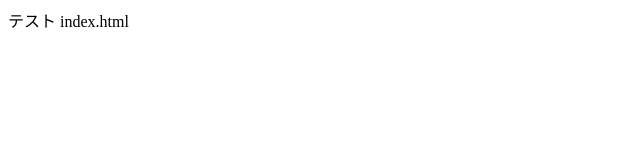
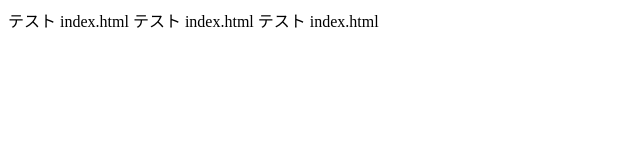
Before and after one commit to hkamioka/myrepos, a plain HTML site: page index.html in a window 1280 px wide. Shown: the whole page, without its empty margins (0-640 px from the left). Drawn offline with Linux system fonts and the light colour scheme.

Commit message:
TEST Commit 2

```diff
--- a/index.html
+++ b/index.html
@@ -2,5 +2,10 @@
 <head></head>
 <body>
 テスト index.html
+
+テスト index.html
+
+テスト index.html
+
 </body>
 </html>
```
